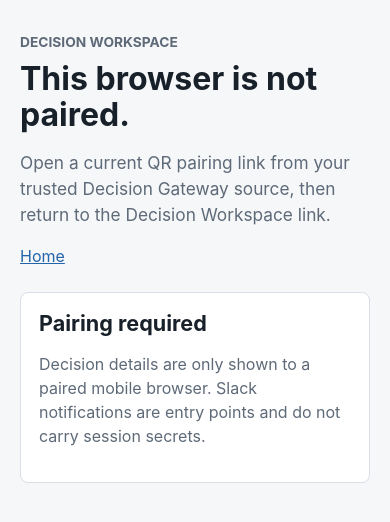
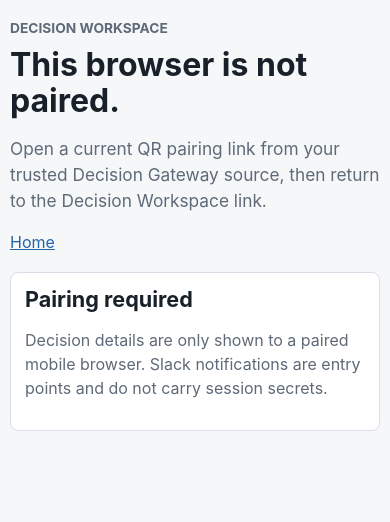
Before and after one commit to hayashikentaro/decision-gateway, a Next.js app: page /decisions/1 in a window 390 px wide. Shown: the top 522 px of the page. Built offline with nearby package versions, Linux system fonts and the light colour scheme.

Commit message:
Stabilize decision workspace readable width

```diff
--- a/app/decisions/[id]/page.tsx
+++ b/app/decisions/[id]/page.tsx
@@ -39,7 +39,7 @@
 
 function UnpairedBrowserPage() {
   return (
-    <main className="page">
+    <main className="page decision-page">
       <div className="header">
         <div>
           <p className="eyebrow">Decision Workspace</p>
@@ -52,6 +52,7 @@
         <Link href="/">Home</Link>
       </div>
 
+      <div className="decision-workspace">
         <section className="panel">
           <h2>Pairing required</h2>
           <p className="muted">
@@ -59,6 +60,7 @@
             notifications are entry points and do not carry session secrets.
           </p>
         </section>
+      </div>
     </main>
   );
 }
@@ -91,7 +93,7 @@
     "Unknown source";
 
   return (
-    <main className="page">
+    <main className="page decision-page">
       <div className="header">
         <div>
           <p className="eyebrow">Decision Workspace</p>
@@ -104,7 +106,7 @@
         <Link href="/">Home</Link>
       </div>
 
-      <div className="grid">
+      <div className="decision-workspace">
         <div className="stack">
           <section className="panel question">
             <p className="eyebrow">Decision question</p>
--- a/app/globals.css
+++ b/app/globals.css
@@ -40,6 +40,11 @@
   max-width: 1120px;
   margin: 0 auto;
   padding: 32px 20px 56px;
+}
+
+.decision-page {
+  max-width: 760px;
+  padding: 24px 14px 48px;
 }
 
 .header {
@@ -95,6 +100,16 @@
 .stack {
   display: grid;
   gap: 18px;
+  min-width: 0;
+}
+
+.decision-workspace {
+  display: grid;
+  gap: 18px;
+  width: 100%;
+  max-width: 720px;
+  margin: 0 auto;
+  min-width: 0;
 }
 
 .panel {
@@ -102,6 +117,7 @@
   border-radius: 8px;
   background: var(--panel);
   padding: 18px;
+  min-width: 0;
 }
 
 .question {
@@ -166,15 +182,24 @@
   min-width: 0;
 }
 
+.decision-page p,
+.decision-page li,
+.decision-page dd,
+.decision-page a {
+  overflow-wrap: anywhere;
+}
+
 .list {
   margin: 12px 0 0;
   padding-left: 22px;
+  min-width: 0;
 }
 
 .material-list {
   display: grid;
   gap: 10px;
   margin-top: 12px;
+  min-width: 0;
 }
 
 .material {
@@ -182,6 +207,7 @@
   border-radius: 6px;
   padding: 12px;
   background: #fbfcfe;
+  min-width: 0;
 }
 
 .material p {
@@ -194,6 +220,7 @@
   border-radius: 8px;
   background: var(--panel);
   padding: 14px 18px;
+  min-width: 0;
 }
 
 details summary {
@@ -202,17 +229,36 @@
 }
 
 pre {
-  overflow: auto;
+  max-width: 100%;
+  overflow-x: auto;
   border-radius: 6px;
   background: #101820;
   color: #eef3f9;
   padding: 14px;
   font-size: 0.86rem;
+  white-space: pre;
+}
+
+code {
+  overflow-wrap: anywhere;
+}
+
+table {
+  display: block;
+  max-width: 100%;
+  overflow-x: auto;
+  border-collapse: collapse;
+}
+
+th,
+td {
+  overflow-wrap: anywhere;
 }
 
 .actions {
   display: grid;
   gap: 14px;
+  min-width: 0;
 }
 
 .action-box {
@@ -220,6 +266,7 @@
   border-radius: 8px;
   padding: 14px;
   background: #fbfcfe;
+  min-width: 0;
 }
 
 .action-box form {
@@ -328,3 +375,22 @@
     grid-template-columns: 1fr;
   }
 }
+
+@media (max-width: 480px) {
+  .decision-page {
+    padding: 18px 10px 40px;
+  }
+
+  .decision-page .header {
+    margin-bottom: 18px;
+  }
+
+  .decision-page .panel,
+  .decision-page details {
+    padding: 14px;
+  }
+
+  .question h2 {
+    font-size: 1.5rem;
+  }
+}
```
Lines whose indentation alone changed are shown as unchanged.
